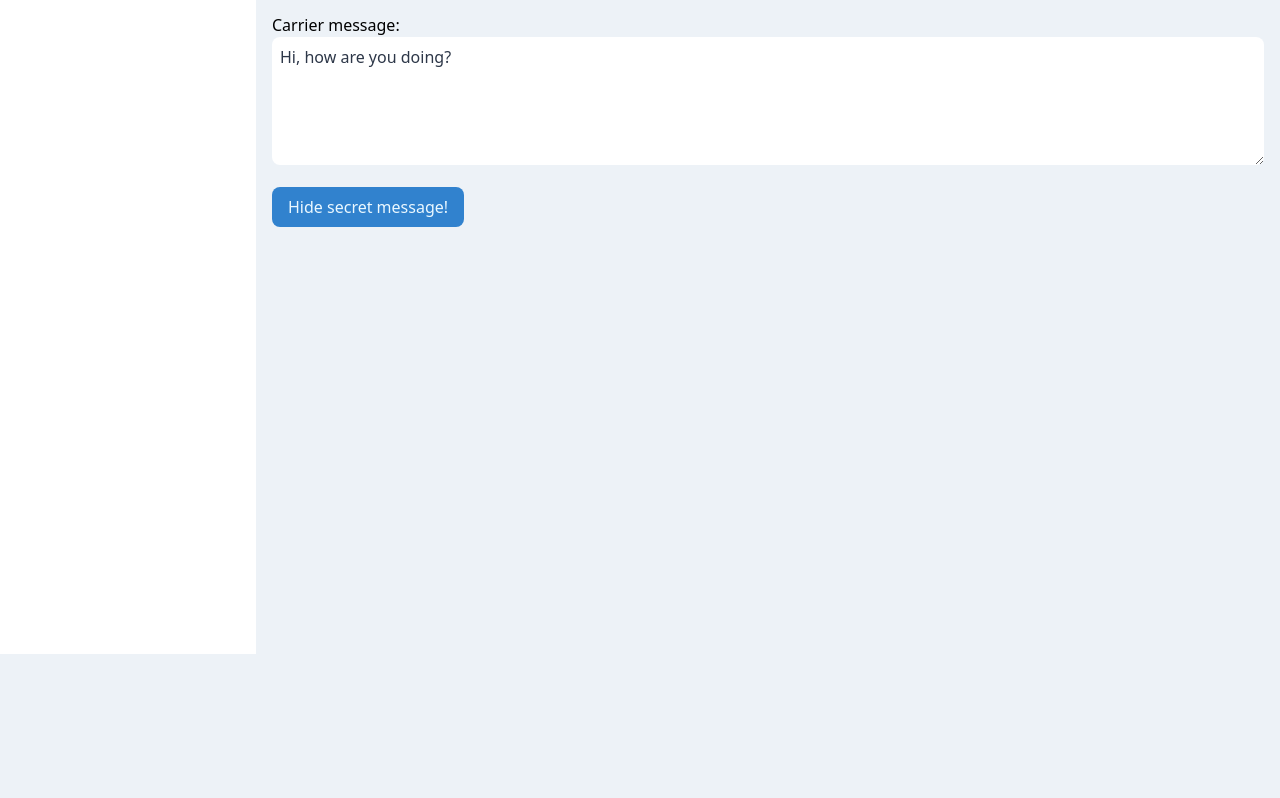
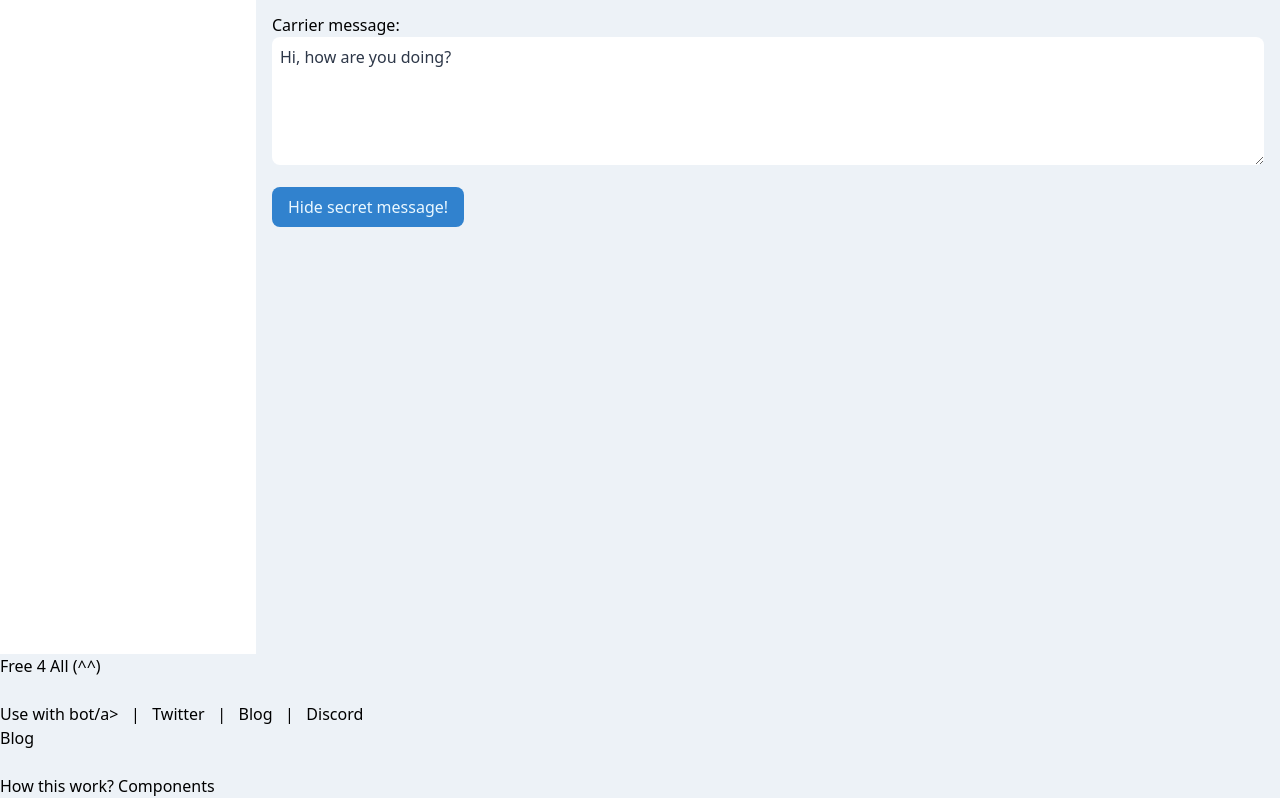
Before and after one commit to thisisshubhamkumar/hidemessage, a plain HTML site: page index.html in a window 1280 px wide. Shown: the part 146-944 px from the top of the page. Before the commit the page ends 800 px from the top, so only its background shows below. Drawn offline with nearby package versions, Linux system fonts and the light colour scheme.

Commit message:
Update index.html

```diff
--- a/index.html
+++ b/index.html
@@ -73,4 +73,19 @@
     <script src="https://cdn.jsdelivr.net/gh/alpinejs/alpine@v2.x.x/dist/alpine.min.js" defer></script>
     <script src="main.js"></script>
   </body>
+  <footer>
+    <div>
+      Free 4 All (^^)<br/>
+      <br/>
+      <a href="https://top.gg/bot/877644741339144244" target="_top">Use with bot/a> &nbsp; | &nbsp;
+      <a href="https://twitter.com/shubhamkumar__" target="_top">Twitter</a> &nbsp; | &nbsp;
+      <a href="https://spyboy.blog/" target="_top">Blog</a> &nbsp; | &nbsp;
+      <a href=" https://discord.gg/ZChEmMwE8d http" target="_top">Discord</a>
+    </div>
+    <div>
+      Blog<br/>
+      <br/>
+      <a href="https://spyboy.blog/2021/11/29/h1dem3-hide-messages-in-messages/" target="_top">How this work? Components</a>
+    </div>
+  </footer>
 </html>
```
